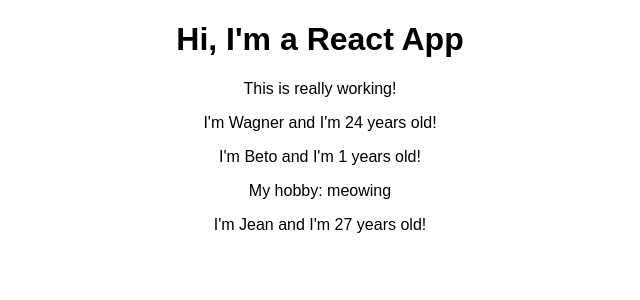
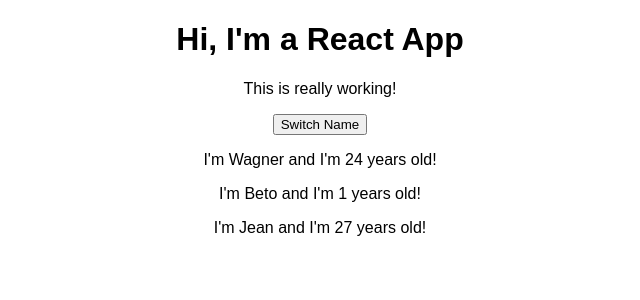
Before and after one commit to palaciowagner/react-guide, a React (Create React App) app: page / in a window 1280 px wide. Shown: the top 300 px of the page, without its empty margins (320-960 px from the left). Built offline with nearby package versions, Linux system fonts and the light colour scheme.

Commit message:
added switchNameHandler to have a state inside App.js

```diff
--- a/src/App.js
+++ b/src/App.js
@@ -3,14 +3,34 @@
 import Person from './Person/Person';
 
 class App extends Component {
+  state = {
+    persons: [
+      {name: "Wagner", age: 24},
+      {name: "Beto", age: 1},
+      {name: "Jean", age: 27}
+    ]
+  }
+
+  switchNameHandler = () => {
+    //console.log('This was clicked indeed!');
+    this.setState({
+      persons: [
+        {name: "Vanjie", age: 24},
+        {name: "Beto", age: 30},
+        {name: "Jean", age: 27}
+      ]
+    })
+  }
+
   render() {
     return (
       <div className="App">
         <h1>Hi, I'm a React App</h1>
         <p>This is really working!</p>
-        <Person name="Wagner" age="24"/>
-        <Person name="Beto" age="1">My hobby: meowing</Person>
-        <Person name="Jean" age="27"/>
+        <button onClick={this.switchNameHandler}>Switch Name</button>
+        <Person name={this.state.persons[0].name} age={this.state.persons[0].age}/>
+        <Person name={this.state.persons[1].name} age={this.state.persons[1].age}/>
+        <Person name={this.state.persons[2].name} age={this.state.persons[2].age}/>
       </div>
     );
     //return React.createElement('div', {className: 'App'}, React.createElement('h1', null, 'Hi, I\'m a React App!!!'));
```
